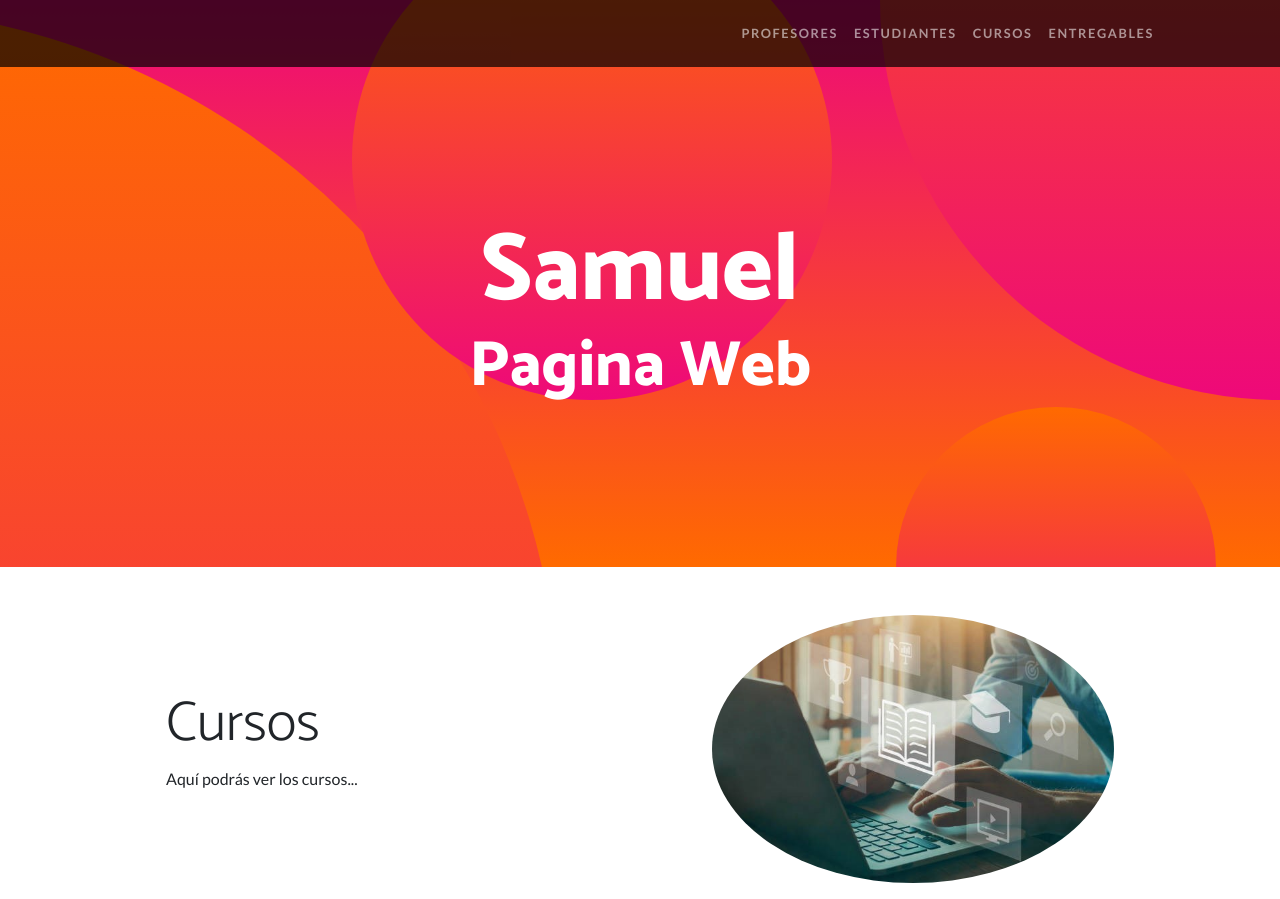
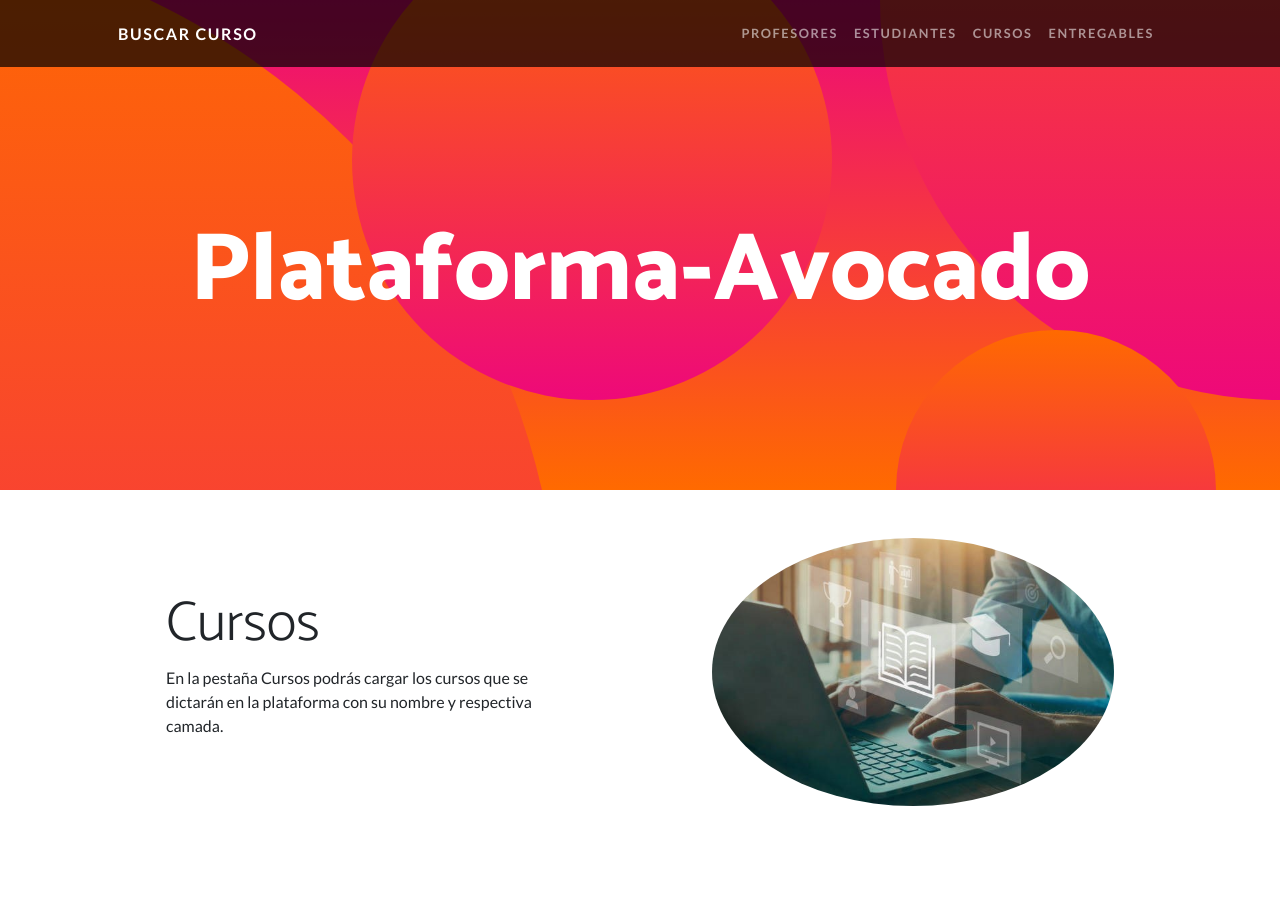
Before and after one commit to Samuelmaydana1/Proyecto_Samuel2, a Django app: page / in a window 1280 px wide. Shown: the top 899 px of the page. Run offline with Django 4.2, Linux system fonts and the light colour scheme; some libraries are stand-ins or nearby versions.

Commit message:
Ordenando proyecto

```diff
--- a/Samuel/AppSamuel/templates/AppSamuel/index.html
+++ b/Samuel/AppSamuel/templates/AppSamuel/index.html
@@ -6,7 +6,7 @@
         <meta name="viewport" content="width=device-width, initial-scale=1, shrink-to-fit=no" />
         <meta name="description" content="" />
         <meta name="author" content="" />
-        <title>Samuel</title>
+        <title>Plataforma-Avocado</title>
         <link rel="icon" type="image/x-icon" href="{% static 'AppSamuel/assets/favicon.png' %}" />
         <!-- Font Awesome icons (free version)-->
         <script src="https://use.fontawesome.com/releases/v6.3.0/js/all.js" crossorigin="anonymous"></script>
@@ -20,8 +20,7 @@
         <!-- Navigation-->
         <nav class="navbar navbar-expand-lg navbar-dark navbar-custom fixed-top">
             <div class="container px-5">
-                {% comment %} <a class="navbar-brand" href="#en_producción">Iniciar Sesión</a>
-                <a class="navbar-brand" href="#en_producción">Registrarte</a> {% endcomment %}
+                <a class="navbar-brand" href="{% url 'Buscar_Form_Con_Api' %}">Buscar curso</a>
                 <button class="navbar-toggler" type="button" data-bs-toggle="collapse" data-bs-target="#navbarResponsive" aria-controls="navbarResponsive" aria-expanded="false" aria-label="Toggle navigation"><span class="navbar-toggler-icon"></span></button>
                 <div class="collapse navbar-collapse" id="navbarResponsive">
                     <ul class="navbar-nav ms-auto">
@@ -37,8 +36,8 @@
         <header class="masthead text-center text-white">
             <div class="masthead-content">
                 <div class="container px-5">
-                    <h1 class="masthead-heading mb-0">Samuel</h1>
-                    <h2 class="masthead-subheading mb-0">Pagina Web</h2>
+                    <h1 class="masthead-heading mb-0">Plataforma-Avocado</h1>
+                    {% comment %} <h2 class="masthead-subheading mb-0"></h2> {% endcomment %}
                 </div>
             </div>
             <div class="bg-circle-1 bg-circle"></div>
@@ -56,7 +55,7 @@
                     <div class="col-lg-6 order-lg-1">
                         <div class="p-5">
                             <h2 class="display-4">Cursos</h2>
-                            <p>Aquí podrás ver los cursos...</p>
+                            <p>En la pestaña Cursos podrás cargar los cursos que se dictarán en la plataforma con su nombre y respectiva camada.</p>
                         </div>
                     </div>
                 </div>
@@ -72,7 +71,7 @@
                     <div class="col-lg-6">
                         <div class="p-5">
                             <h2 class="display-4">Estudiantes</h2>
-                            <p>Aquí podrás ver los estudiantes...</p>
+                            <p>En la pestaña Estudiantes tendrás un formulario para cargar los estudiantes correspondientes con nombre, apellido y email.</p>
                         </div>
                     </div>
                 </div>
@@ -88,7 +87,7 @@
                     <div class="col-lg-6 order-lg-1">
                         <div class="p-5">
                             <h2 class="display-4">Profesores</h2>
-                            <p>Aquí podrás ver los profesores...</p>
+                            <p>En la pestaña Profesores tendrás un formulario para cargar los profesores correspondientes con nombre, apellido y email.</p>
                         </div>
                     </div>
                 </div>
@@ -104,7 +103,7 @@
                     <div class="col-lg-6">
                         <div class="p-5">
                             <h2 class="display-4">Entregables</h2>
-                            <p>Aquí podrás ver los entregrables...</p>
+                            <p>En la pestaña Entregables podrás cargar todas las entregas con nombre y fecha de las mismas.</p>
                         </div>
                     </div>
                 </div>
@@ -112,7 +111,7 @@
         </section>
         <!-- Footer-->
         <footer class="py-5 bg-black">
-            <div class="container px-5"><p class="m-0 text-center text-white small">Copyright &copy; Samuel 2024</p></div>
+            <div class="container px-5"><p class="m-0 text-center text-white small">Copyright &copy; Plataforma-Avocado 2024</p></div>
         </footer>
         <!-- Bootstrap core JS-->
         <script src="https://cdn.jsdelivr.net/npm/bootstrap@5.2.3/dist/js/bootstrap.bundle.min.js"></script>
--- a/Samuel/AppSamuel/urls.py
+++ b/Samuel/AppSamuel/urls.py
@@ -7,9 +7,5 @@ urlpatterns = [
     path('estudiantes/', views.estudiantes, name='Estudiantes'),
     path('profesores/', views.profesores, name='Profesores'),
     path('entregables/', views.entregables, name='Entregables'),
-    path('curso-formulario/', views.curso_formulario, name="CursoFormulario"),
-    path('estudiante-formulario/', views.estudiante_formulario, name="EstudianteFormulario"),
-    path('profesor-formulario/', views.profesor_formulario, name="ProfesorFormulario"),
-    path('entregable-formulario/', views.entregable_formulario, name="EntregableFormulario"),
     path('buscar-form-con-api/', views.buscar_form_con_api, name="Buscar_Form_Con_Api"),
 ]
--- a/Samuel/AppSamuel/views.py
+++ b/Samuel/AppSamuel/views.py
@@ -6,18 +6,6 @@ def inicio(request):
     return render(request, 'AppSamuel/index.html')
 
 def cursos(request):
-    return render(request, 'AppSamuel/cursos.html')
-
-def estudiantes(request):
-    return render(request, 'AppSamuel/estudiantes.html')
-
-def profesores(request):
-    return render(request, 'AppSamuel/profesores.html')
-
-def entregables(request):
-    return render(request, 'AppSamuel/entregables.html')
-
-def curso_formulario(request):
     if request.method == "POST":
         mi_formulario = CursoFormulario(request.POST) # Aqui me llega la informacion del html
         # print(miFormulario)
@@ -33,7 +21,7 @@ def curso_formulario(request):
 
     return render(request, "AppSamuel/form_con_api.html", {"mi_formulario": mi_formulario})
 
-def estudiante_formulario(request):
+def estudiantes(request):
     if request.method == "POST":
         mi_formulario = EstudianteFormulario(request.POST) # Aqui me llega la informacion del html
         # print(miFormulario)
@@ -49,7 +37,7 @@ def estudiante_formulario(request):
 
     return render(request, "AppSamuel/form_con_api.html", {"mi_formulario": mi_formulario})
 
-def profesor_formulario(request):
+def profesores(request):
     if request.method == "POST":
         mi_formulario = ProfesorFormulario(request.POST) # Aqui me llega la informacion del html
         # print(miFormulario)
@@ -65,7 +53,7 @@ def profesor_formulario(request):
 
     return render(request, "AppSamuel/form_con_api.html", {"mi_formulario": mi_formulario})
 
-def entregable_formulario(request):
+def entregables(request):
     if request.method == "POST":
         mi_formulario = EntregableFormulario(request.POST) # Aqui me llega la informacion del html
         # print(miFormulario)
```
Also changed, not shown: Samuel/AppSamuel/templates/AppSamuel/base.html (+5 -6 lines), Samuel/AppSamuel/templates/AppSamuel/entregables.html (deleted, +0 -22 lines), Samuel/AppSamuel/templates/AppSamuel/estudiantes.html (deleted, +0 -22 lines), Samuel/AppSamuel/templates/AppSamuel/profesores.html (deleted, +0 -22 lines).
